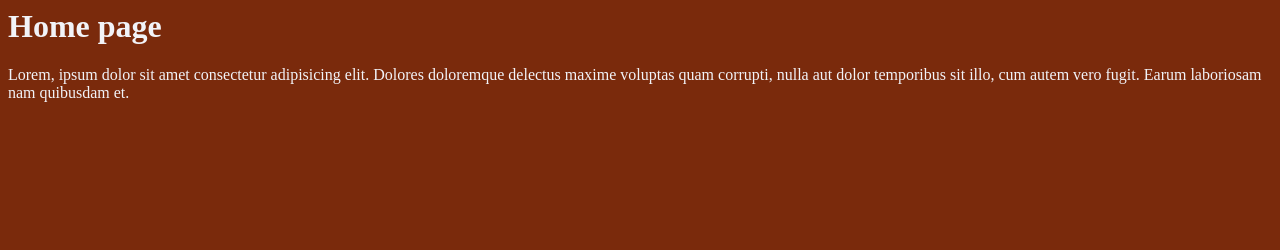
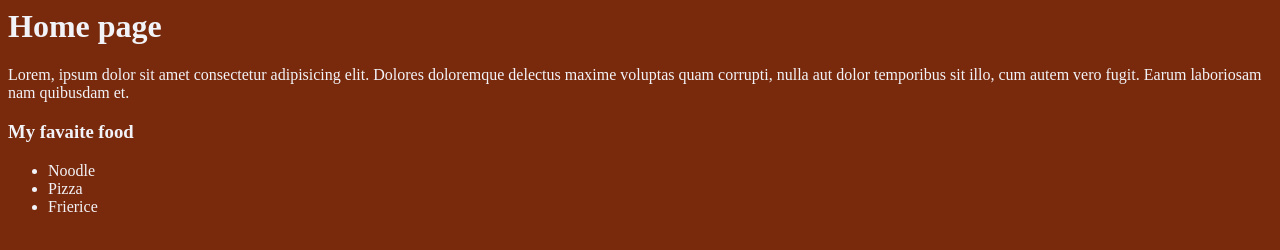
Before and after one commit to ChalotornT/git-webapp, a plain HTML site: page index.html in a window 1280 px wide. Drawn offline with Linux system fonts and the light colour scheme.

Commit message:
Update home page add food

```diff
--- a/index.html
+++ b/index.html
@@ -9,5 +9,11 @@
 <body>
     <h1>Home page</h1>
     <p>Lorem, ipsum dolor sit amet consectetur adipisicing elit. Dolores doloremque delectus maxime voluptas quam corrupti, nulla aut dolor temporibus sit illo, cum autem vero fugit. Earum laboriosam nam quibusdam et.</p>
+    <h3>My favaite food</h3>
+    <ul>
+        <li>Noodle</li>
+        <li>Pizza</li>
+        <li>Frierice</li>
+    </ul>
 </body>
 </html>
```
